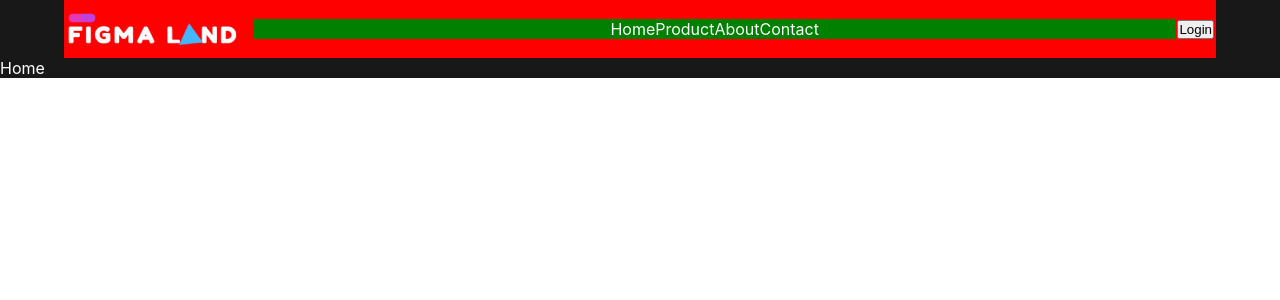
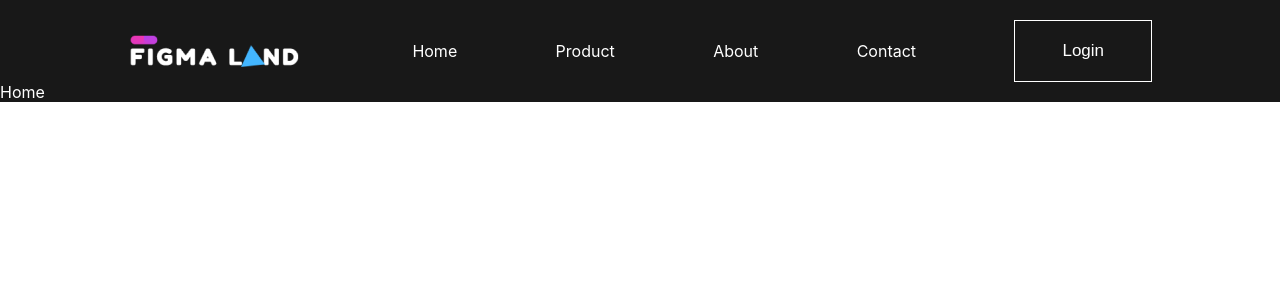
Before and after one commit to TheDa21crj/Landing-Page, a React (Create React App) app: page / in a window 1280 px wide. Shown: the top 300 px of the page. Built offline with nearby package versions, Linux system fonts and the light colour scheme; the HTML template or start-up script is replaced by a standard one.

Commit message:
laptop nav bar made

```diff
--- a/src/Components/Css/Nav.css
+++ b/src/Components/Css/Nav.css
@@ -1,4 +1,5 @@
 .HeaderNav {
+    padding-top: 20px;
     display: flex;
     flex-direction: row;
     justify-content: center;
@@ -10,17 +11,33 @@
     flex-direction: row;
     justify-content: space-evenly;
     align-items: center;
-    width: 90%;
-    background-color: red;
+    width: 80%;
 }
 
 .ListDiv {
     text-align: center;
-    background-color: green;
-    width: 80%;
+    width: 70%;
+}
+
+.ListDiv ul {
+    display: flex;
+    flex-direction: row;
+    justify-content: space-evenly;
 }
 
 .ListDiv ul li {
     display: inline-block;
     list-style-type: none;
 }
+
+.NavLoginbtn {
+    border-style: solid;
+    border-width: 1px;
+    border-color: white;
+    background-color: transparent;
+    color: white;
+    width: 139px;
+    font-size: 17px;
+    padding: 20px 36px;
+    cursor: pointer;
+}
--- a/src/Components/Nav.js
+++ b/src/Components/Nav.js
@@ -32,7 +32,9 @@ export default function Nav() {
             </li>
           </ul>
         </div>
-        <button>Login</button>
+        <button className="NavLoginbtn">
+          <p>Login</p>
+        </button>
       </div>
     </div>
   );
```
